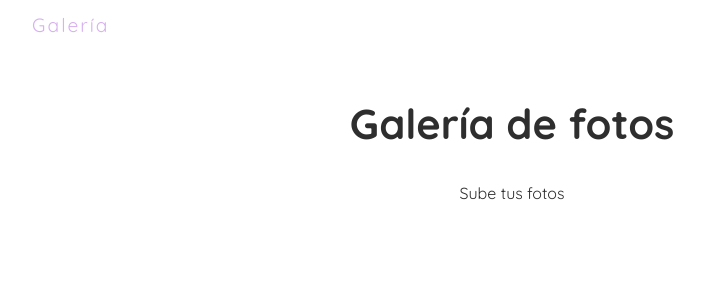
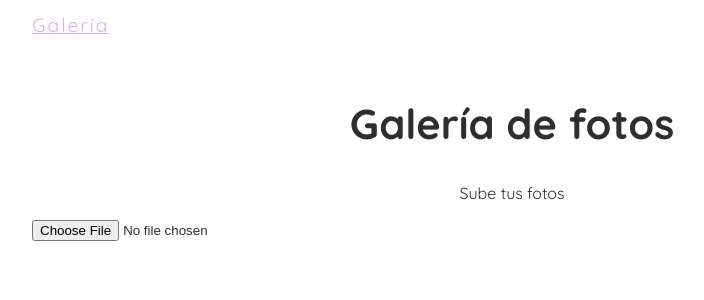
Before and after one commit to irenealcaine/gallery, a React (Create React App) app: page / in a window 1280 px wide. Shown: the top 300 px of the page, without its empty margins (128-832 px from the left). Built offline with nearby package versions, Linux system fonts and the light colour scheme.

Commit message:
Update 6 files

```diff
--- a/src/App.js
+++ b/src/App.js
@@ -1,10 +1,12 @@
 import React from "react";
+import Form from "./Components/Form/Form.jsx";
 import Title from "./Components/Title/Title.jsx";
 
 function App() {
   return (
     <div className="App">
       <Title />
+      <Form />
     </div>
   );
 }
--- /dev/null
+++ b/src/Components/Form/Form.jsx
@@ -0,0 +1,30 @@
+import "./Form.css";
+import { useState } from "react";
+
+const Form = () => {
+  const [file, setFile] = useState(null);
+  const [error, setError] = useState(null);
+
+  const types = ["image/png", "image/jpeg"];
+
+  const changeHandler = (e) => {
+    var selected = e.target.files[0];
+    if (selected && types.includes(selected.type)) {
+      setFile(selected);
+    } else {
+      setFile(null);
+      setError("Selecciona una imagen (png o jpeg)");
+    }
+  };
+
+  return (
+    <form className="form">
+      <input type="file" onChange={changeHandler} />
+      <div className="output">
+        {error && <div className="error">{error}</div>}
+      </div>
+    </form>
+  );
+};
+
+export default Form;
--- a/src/Components/Title/Title.css
+++ b/src/Components/Title/Title.css
@@ -0,0 +1,15 @@
+.title h1 {
+  color: var(--primary);
+  font-size: 1.2rem;
+  letter-spacing: 2px;
+  font-weight: normal;
+  text-decoration: underline;
+}
+.title h2,
+.title p {
+  text-align: center;
+}
+.title h2 {
+  margin-top: 60px;
+  font-size: 2.6rem;
+}
--- a/src/firebase/config.js
+++ b/src/firebase/config.js
@@ -15,3 +15,9 @@ const firebaseConfig = {
 
 // Initialize Firebase
 const app = initializeApp(firebaseConfig);
+
+import { getStorage } from "firebase/storage";
+const storage = getStorage(app);
+
+import { getFirestore } from "firebase/firestore";
+const db = getFirestore(app);
--- a/src/styles.css
+++ b/src/styles.css
@@ -15,20 +15,7 @@ body {
   max-width: 960px;
   margin: 0 auto;
 }
-.title h1 {
-  color: var(--primary);
-  font-size: 1.2rem;
-  letter-spacing: 2px;
-  font-weight: normal;
-}
-.title h2,
-.title p {
-  text-align: center;
-}
-.title h2 {
-  margin-top: 60px;
-  font-size: 2.6rem;
-}
+
 
 /* upload form styles */
 
```
Also changed, not shown: src/Components/Form/Form.css (added).
